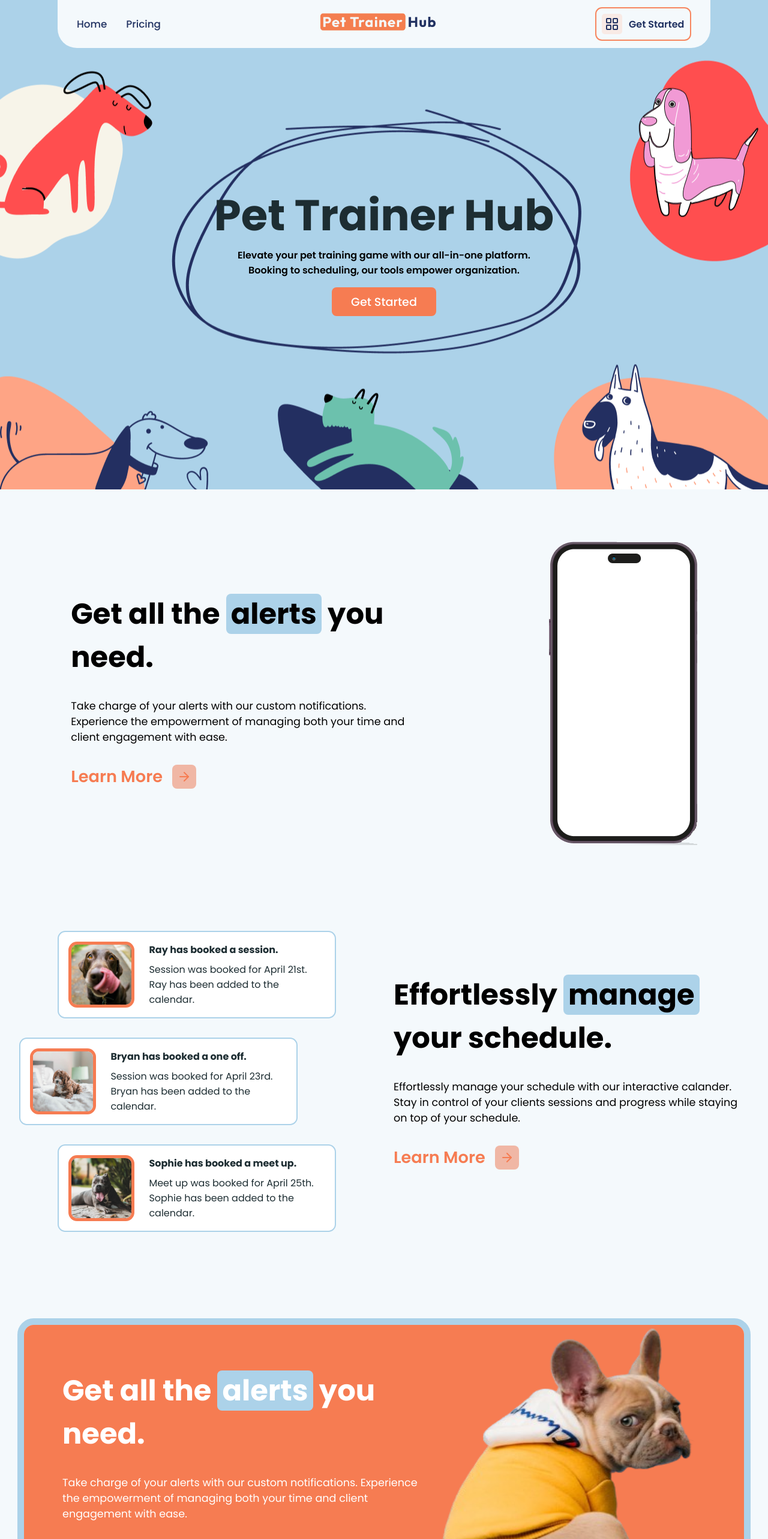
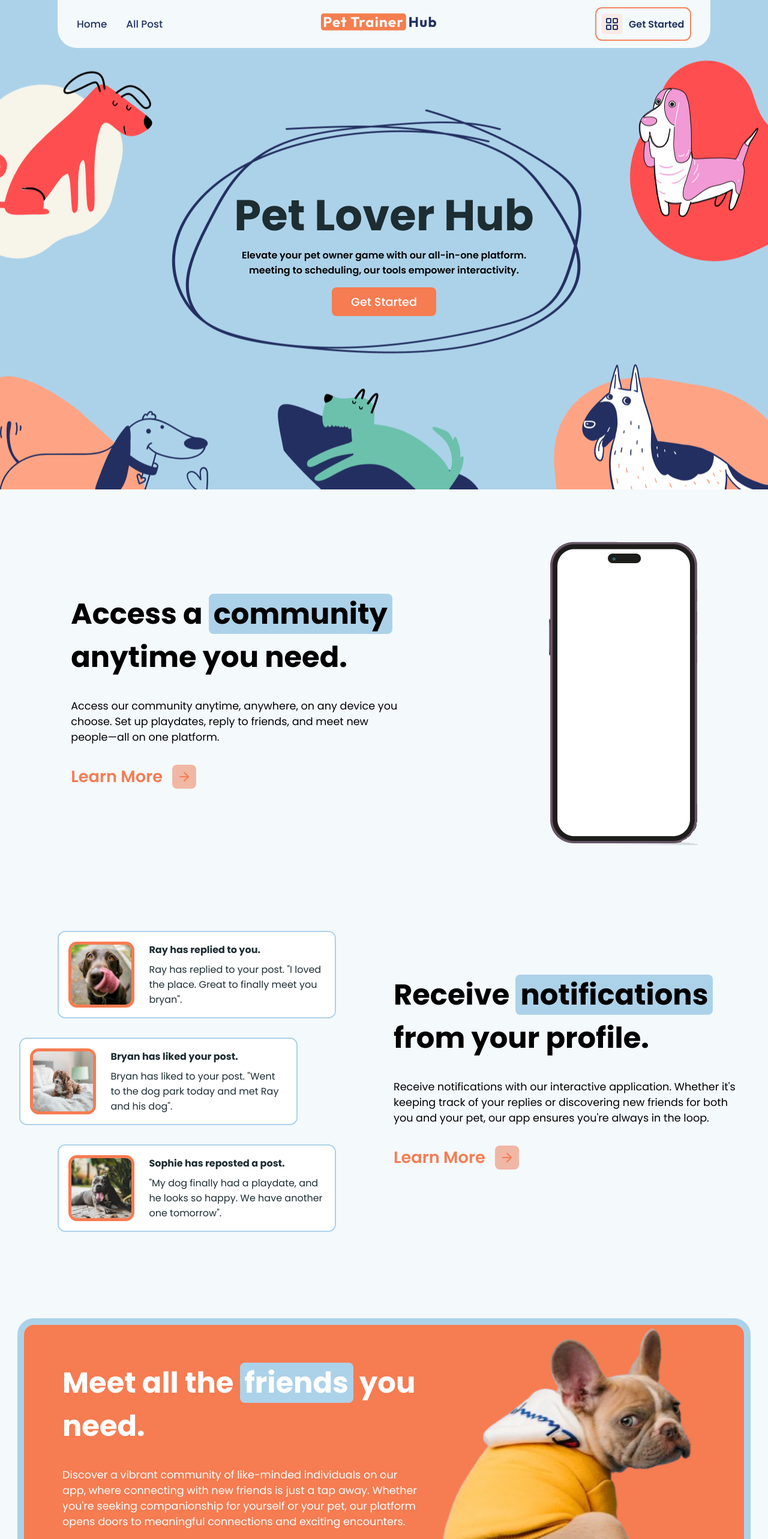
Before and after one commit to HeryRuiz/PetLoverHub, a React (Vite) app: page / in a window 1280 px wide. Shown: the top 2566 px of the page at 60% size. Built offline with nearby package versions, Linux system fonts and the light colour scheme.

Commit message:
making a social platform

```diff
--- a/index.html
+++ b/index.html
@@ -8,7 +8,7 @@
       href="./src/pages/images/logosmall.png"
     />
     <meta name="viewport" content="width=device-width, initial-scale=1.0" />
-    <title>Pet Trainer Hub</title>
+    <title>Pet Lover Hub</title>
     <link rel="preconnect" href="https://fonts.googleapis.com" />
     <link rel="preconnect" href="https://fonts.gstatic.com" crossorigin />
     <link
--- a/package.json
+++ b/package.json
@@ -16,6 +16,10 @@
     "@fortawesome/free-regular-svg-icons": "^6.5.2",
     "@fortawesome/free-solid-svg-icons": "^6.5.2",
     "@fortawesome/react-fontawesome": "^0.2.0",
+    "@fullcalendar/daygrid": "^6.1.11",
+    "@fullcalendar/interaction": "^6.1.11",
+    "@fullcalendar/react": "^6.1.11",
+    "@fullcalendar/timegrid": "^6.1.11",
     "fontawesome-free": "^1.0.4",
     "lucide": "^0.372.0",
     "lucide-react": "^0.372.0",
--- a/src/pages/home/Banner.jsx
+++ b/src/pages/home/Banner.jsx
@@ -10,13 +10,15 @@ function Banner() {
         <div className="banner__container">
           <div className="banner__left">
             <p className="banner__head">
-              Get all the <span className="banner__outline">alerts</span> you
+              Meet all the <span className="banner__outline">friends</span> you
               need.
             </p>
             <p className="banner__body">
-              Take charge of your alerts with our custom notifications.
-              Experience the empowerment of managing both your time and client
-              engagement with ease.
+              Discover a vibrant community of like-minded individuals on our
+              app, where connecting with new friends is just a tap away. Whether
+              you're seeking companionship for yourself or your pet, our
+              platform opens doors to meaningful connections and exciting
+              encounters.
             </p>
             <Link className="banner__redirect">
               <p>Learn More</p>
--- a/src/pages/home/Burger.jsx
+++ b/src/pages/home/Burger.jsx
@@ -29,10 +29,10 @@ function Burger({ onBurger, offBurger }) {
             className="burger__item"
             onClick={() => offBurger("burger__container")}
           >
-            <p>Pricing</p>
+            <p>Forum</p>
             <HandCoins />
           </Link>
-          <Link to="/login" className="top__burger__link">
+          <Link to="/login" className="burger__link">
             Get Started
           </Link>
         </div>
--- a/src/pages/home/Hero.jsx
+++ b/src/pages/home/Hero.jsx
@@ -21,18 +21,18 @@ function Hero() {
       <section id="hero">
         <div className="hero__container">
           <div className="hero__flex">
-            <h2>Pet Trainer Hub</h2>
+            <h2>Pet Lover Hub</h2>
             {isSmallScreen ? (
               <p>
-                Elevate your pet training game.
-                Organize, schedule, and book.
+                Elevate your pet owner game.
+                Organize, schedule, and talk.
                 <br />
                 All in one platform.
               </p>
             ) : (
               <p>
-                Elevate your pet training game with our all-in-one platform. <br />
-                Booking to scheduling, our tools empower organization.<br />
+                Elevate your pet owner game with our all-in-one platform. <br />
+                meeting to scheduling, our tools empower interactivity.<br />
 
               </p>
             )}
--- a/src/pages/home/Nav.jsx
+++ b/src/pages/home/Nav.jsx
@@ -12,7 +12,7 @@ function Nav({ offBurger, onBurger }) {
         <div className="nav__container">
           <div className="nav__flex">
             <Link to="/">Home</Link>
-            <Link to="/login">Pricing</Link>
+            <Link to="/login">All Post</Link>
           </div>
           <Link to='/'>
             <img src={logo} alt="Logo" className="nav__logo" />
--- a/src/pages/home/Noti.jsx
+++ b/src/pages/home/Noti.jsx
@@ -14,9 +14,10 @@ function Noti() {
           <div className="noti__item">
             <img src={ray} alt="Owner Image" className="noti__image" />
             <div className="noti__action">
-              <p className="noti__title">Ray has booked a session.</p>
+              <p className="noti__title">Ray has replied to you.</p>
               <p className="noti__des">
-                Session was booked for April 21st. Ray has been added to the calendar.
+                Ray has replied to your post. "I loved the place. Great to
+                finally meet you bryan".
               </p>
             </div>
           </div>
@@ -24,9 +25,10 @@ function Noti() {
           <div className="noti__item noti__two">
             <img src={bryan} alt="Owner Image" className="noti__image" />
             <div className="noti__action">
-              <p className="noti__title">Bryan has booked a one off.</p>
+              <p className="noti__title">Bryan has liked your post.</p>
               <p className="noti__des">
-                Session was booked for April 23rd. Bryan has been added to the calendar.
+                Bryan has liked to your post. "Went to the dog park today and
+                met Ray and his dog".
               </p>
             </div>
           </div>
@@ -34,23 +36,23 @@ function Noti() {
           <div className="noti__item noti__three">
             <img src={sophie} alt="Owner Image" className="noti__image" />
             <div className="noti__action">
-              <p className="noti__title">Sophie has booked a meet up.</p>
+              <p className="noti__title">Sophie has reposted a post.</p>
               <p className="noti__des">
-                Meet up was booked for April 25th. Sophie has been added to the calendar.
+                "My dog finally had a playdate, and he looks so happy. We have
+                another one tomorrow".
               </p>
             </div>
           </div>
         </div>
         <div className="noti__right">
           <p className="noti__head">
-          Effortlessly <span className="noti__outline">manage</span> your
-              schedule.
+            Receive <span className="noti__outline">notifications</span> from
+            your profile.
           </p>
           <p className="noti__body">
-          Effortlessly manage your schedule with our interactive
-              calander. Stay in control of your clients sessions
-              and progress while staying on top of your schedule.
-
+            Receive notifications with our interactive application. Whether it's
+            keeping track of your replies or discovering new friends for both
+            you and your pet, our app ensures you're always in the loop.
           </p>
           <Link className="noti__redirect">
             <p>Learn More</p>
--- a/src/pages/home/Phone.jsx
+++ b/src/pages/home/Phone.jsx
@@ -11,13 +11,13 @@ function Phone() {
         <div className="phone__box">
           <div className="phone__left">
             <p className="phone__head">
-            Get all the <span className="noti__outline">alerts</span> you
-              need.
+              Access a <span className="noti__outline">community</span> anytime
+              you need.
             </p>
             <p className="phone__body">
-              Take charge of your alerts with our custom notifications.
-              Experience the empowerment of managing both your time and client
-              engagement with ease.
+              Access our community anytime, anywhere, on any device you choose.
+              Set up playdates, reply to friends, and meet new people—all on one
+              platform.
             </p>
             <Link className="phone__redirect">
               <p>Learn More</p>
@@ -25,11 +25,9 @@ function Phone() {
             </Link>
           </div>
         </div>
-        <div className="phone__filler">
-
-        </div>
+        <div className="phone__filler"></div>
         <img src={phone} alt="Phone and computer" className="phone__image" />
-        <img src={phone2}  alt="Phone" className="phone__image2" />
+        <img src={phone2} alt="Phone" className="phone__image2" />
       </div>
     </section>
   );
```
Also changed, not shown: src/pages/home/styles/Burger.css (line endings or trailing spaces), 1 other file (tests, documents, lock files or other folders).
